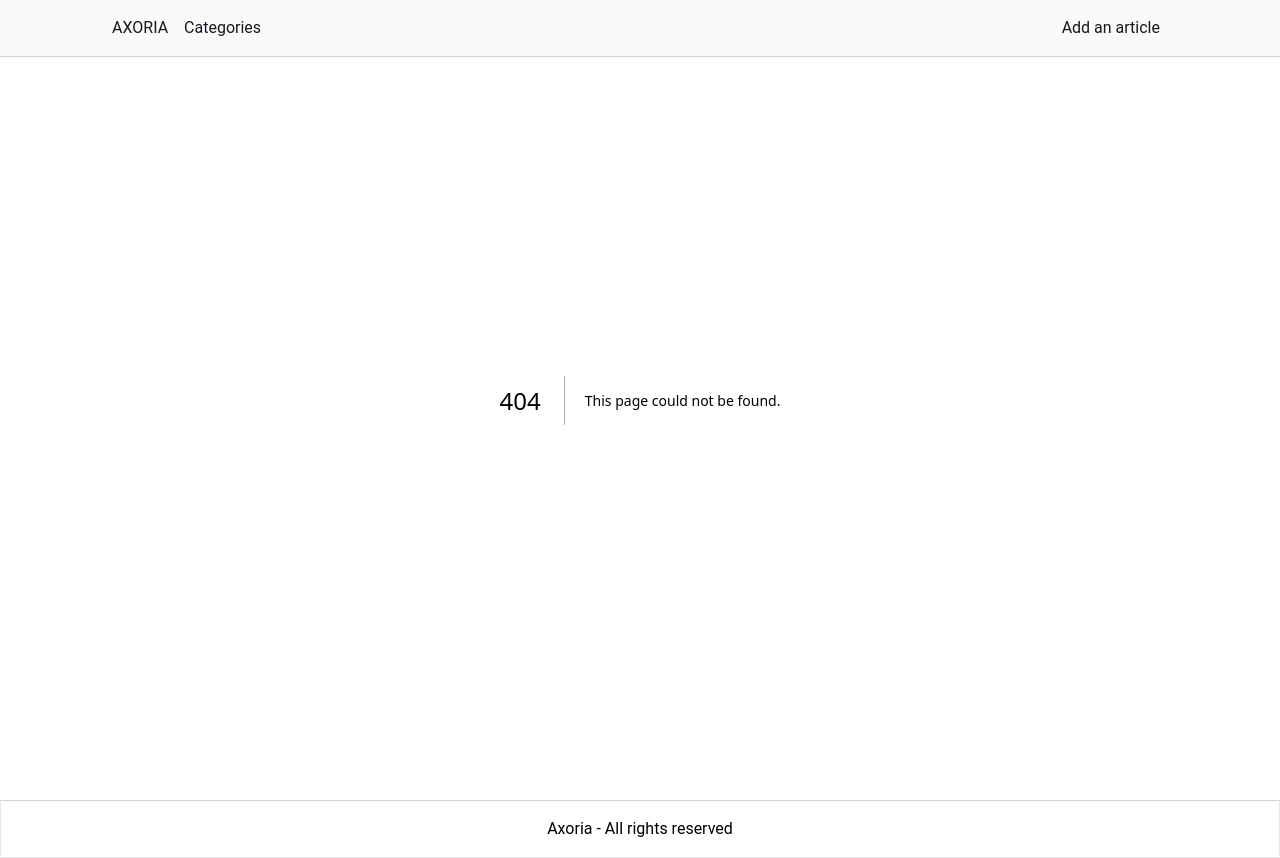
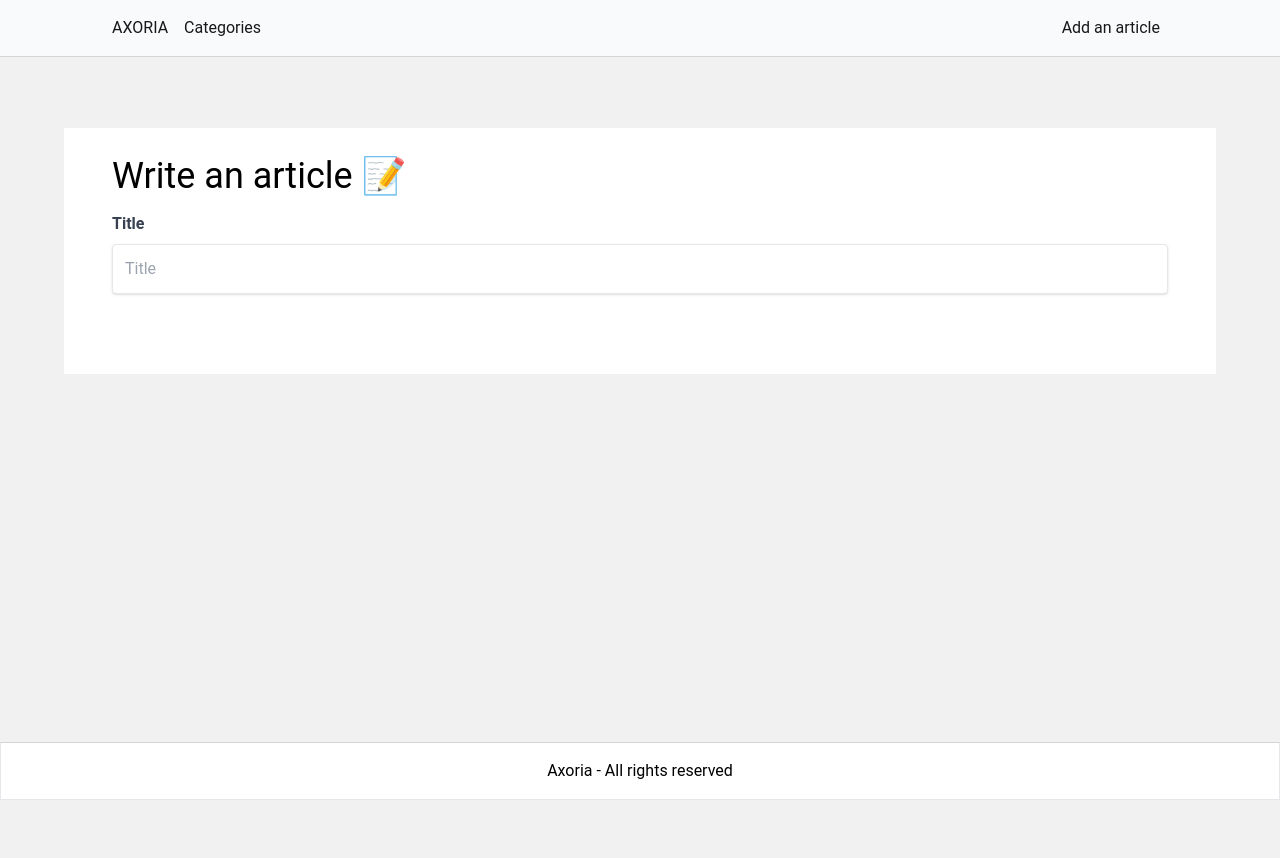
Before and after one commit to Benalta7892/NextJS, a Next.js app in the folder 4.axoria-blog/: page /dashboard/create in a window 1280 px wide. Before the commit this address had no page. After the commit the page ends 800 px from the top, so only its background shows below. Built offline with nearby package versions, Linux system fonts and the light colour scheme.

Commit message:
feat: creation du formulaire de mise en ligne - partie 1

```diff
--- /dev/null
+++ b/4.axoria-blog/src/app/dashboard/create/page.jsx
@@ -0,0 +1,29 @@
+"use client";
+
+function page() {
+  const handleSubmit = (e) => {
+    e.preventDefault();
+  };
+
+  return (
+    <main className="u-main-container bg-white p-7 mt-32 mb-44">
+      <h1 className="text-4xl mb-4">Write an article 📝</h1>
+
+      <form onSubmit={handleSubmit} className="pb-6">
+        <label htmlFor="title" className="f-label">
+          Title
+        </label>
+        <input
+          type="text"
+          name="title"
+          className="shadow border rounded w-full
+            p-3 mb-7 text-gray-700"
+          id="title"
+          placeholder="Title"
+          required
+        />
+      </form>
+    </main>
+  );
+}
+export default page;
--- a/4.axoria-blog/src/app/globals.css
+++ b/4.axoria-blog/src/app/globals.css
@@ -31,3 +31,8 @@
 .t-main-subtitle {
   @apply mb-12 text-zinc-700;
 }
+
+/* Form */
+.f-label {
+  @apply block mb-2 text-gray-700 font-semibold;
+}
```
